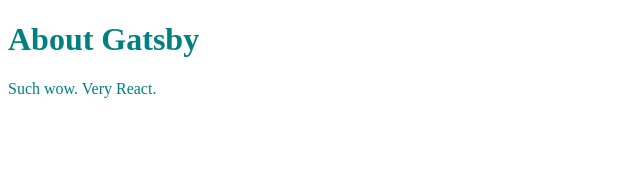
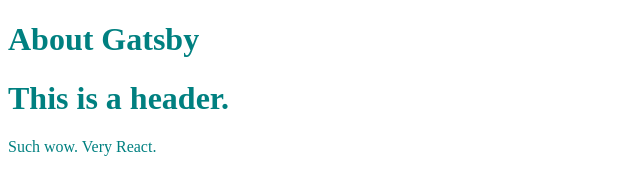
Before and after one commit to willianantunes/gatsby-playground, a Gatsby site: page /about in a window 1280 px wide. Shown: the whole page, without its empty margins (0-640 px from the left). Built offline with nearby package versions, Linux system fonts and the light colour scheme; Gatsby itself is replaced by a stand-in of ours.

Commit message:
Using a component

```diff
--- /dev/null
+++ b/src/components/header.js
@@ -0,0 +1,5 @@
+import React from "react"
+
+export default function Header() {
+  return <h1>This is a header.</h1>
+}
--- a/src/pages/about.js
+++ b/src/pages/about.js
@@ -1,9 +1,11 @@
 import React from "react"
+import Header from "../components/header"
 
 export default function About() {
   return (
     <div style={{ color: `teal` }}>
       <h1>About Gatsby</h1>
+      <Header />
       <p>Such wow. Very React.</p>
     </div>
   )
```
